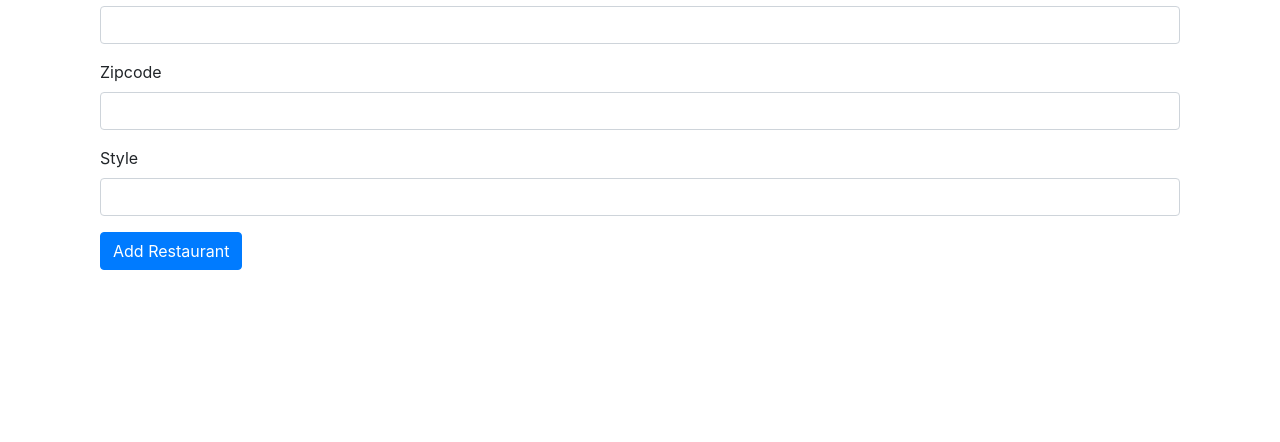
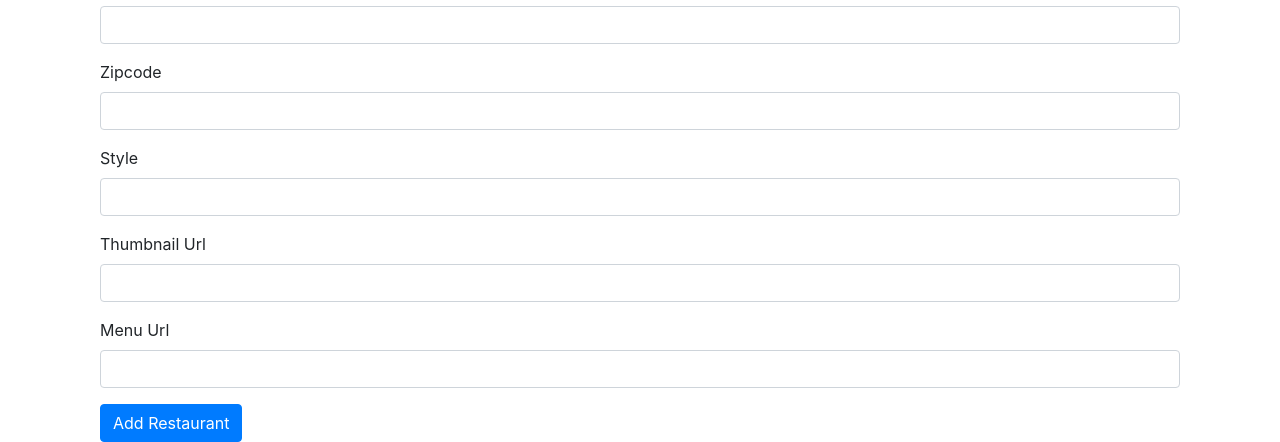
Before and after one commit to Monesco/restaurantsapp, a Flask app: page /restaurant/add in a window 1280 px wide. Shown: the part 850-1292 px from the top of the page. Before the commit the page ends 1120 px from the top, so only its background shows below. Run offline with Flask 3, Linux system fonts and the light colour scheme; a user stored in the database is signed in; some libraries are stand-ins or nearby versions.

Commit message:
added menu and thumbnail images to the webpages
Added images which consisted of adding two prompts to the add_restaurant form and adding a child table called restaurant_images that inherits from the restaurants table

```diff
--- a/website/forms.py
+++ b/website/forms.py
@@ -15,3 +15,5 @@ class RestaurantForm(FlaskForm):
     country = StringField('Country', validators=[DataRequired()])
     zipcode = StringField('Zipcode', validators=[DataRequired()])
     style = StringField('Style', validators=[DataRequired()])
+    thumbnail_url = StringField('Thumbnail Url', validators=[DataRequired()])
+    menu_url = StringField('Menu Url', validators=[DataRequired()])
--- a/website/templates/add_restaurant.html
+++ b/website/templates/add_restaurant.html
@@ -40,6 +40,12 @@
         <div class="form-group">
             {{ form.style.label }} {{ form.style(class="form-control") }}
         </div>
+        <div class="form-group">
+            {{ form.thumbnail_url.label }} {{ form.thumbnail_url(class="form-control") }}
+        </div>
+        <div class="form-group">
+            {{ form.menu_url.label }} {{ form.menu_url(class="form-control") }}
+        </div>
         <button type="submit" class="btn btn-primary">Add Restaurant</button>
     </form>
 </div>
--- a/website/templates/home.html
+++ b/website/templates/home.html
@@ -21,7 +21,9 @@
       <div class="col-sm-6 col-md-4 col-lg-3 mb-3">
         <a href="{{ url_for('views.restaurant_specifics', restaurant_id=restaurant.id) }}">
         <div class="card">
-          <img class="card-img-top" src="{{ restaurant.image_url }}" alt="{{ restaurant.name }}">
+          {% for restaurant_image in restaurant_images if restaurant_image.restaurant_id == restaurant.id %}
+          <img class="card-img-top" src="{{ restaurant_image.thumbnail_image }}" alt="{{ restaurant.name }}">
+          {% endfor %}
           <div class="card-body">
             <h5 class="card-title">{{ restaurant.name }}</h5>
           </div>
--- a/website/templates/restaurant_specifics.html
+++ b/website/templates/restaurant_specifics.html
@@ -12,7 +12,7 @@
 	<div class="container">
 		<div class="row">
 			<div class="col-img">
-				<img src="{{ restaurant.image_url }}" alt="{{ restaurant.name }}" class="img-fluid">
+				<img src="{{ restaurant_images.thumbnail_image }}" alt="{{ restaurant.name }}" class="img-fluid">
 			</div>
 			<div class="col-info">
 				<h1>{{ restaurant.name }}</h1>
@@ -42,7 +42,7 @@
             <div class="col-12">
                 <div class="menu-section">
                     <h2>{{ restaurant.name }}'s Menu</h2>
-                    <img src="{{ 'https://printablee.com/postpic/2012/03/applebee-s-printable-menu-with-prices_15046.jpg' }}" alt="{{ restaurant.name }} menu">
+                    <img src="{{ restaurant_images.menu_image }}" alt="{{ restaurant.name }} menu">
                 </div>
             </div>
         </div>
--- a/website/views.py
+++ b/website/views.py
@@ -1,6 +1,6 @@
 from flask import Blueprint, render_template, request, flash, jsonify, url_for, redirect, send_from_directory, current_app
 from flask_login import login_required, current_user
-from .models import Note, Restaurant  # import the Restaurant model
+from .models import Note, Restaurant, Restaurant_Images  # import the Restaurant model
 from . import db
 import json
 import time
@@ -18,7 +18,8 @@ views = Blueprint('views', __name__)
 @login_required
 def home():
     restaurants=Restaurant.query.all()
-    return render_template("home.html", user=current_user, restaurants=restaurants)
+    restaurant_images = Restaurant_Images.query.all()
+    return render_template("home.html", user=current_user, restaurants=restaurants, restaurant_images=restaurant_images)
 
 #remove note
 @views.route('/delete-note', methods=['POST'])
@@ -55,6 +56,13 @@ def add_restaurant():
         )
         db.session.add(restaurant)
         db.session.commit()
+        restaurant_images = Restaurant_Images(
+            restaurant_id = restaurant.id,
+            thumbnail_image = form.thumbnail_url.data,
+            menu_image = form.menu_url.data
+        )
+        db.session.add(restaurant_images)
+        db.session.commit()
         flash('Restaurant added successfully', 'success')
         return redirect(url_for('views.home'))
     return render_template('add_restaurant.html', form=form, user=current_user)
@@ -82,5 +90,6 @@ def restaurant_specifics(restaurant_id):
 
     # Query the database for restaurants with optional filters
     restaurant = Restaurant.query.get(restaurant_id)
+    restaurant_images = Restaurant_Images.query.get(restaurant_id)
 
-    return render_template('restaurant_specifics.html', restaurant=restaurant, user=current_user)
+    return render_template('restaurant_specifics.html', restaurant=restaurant, restaurant_images = restaurant_images, user=current_user)
```
Also changed, not shown: website/models.py (+9 -0 lines), database.db (added), instance/database.db.
